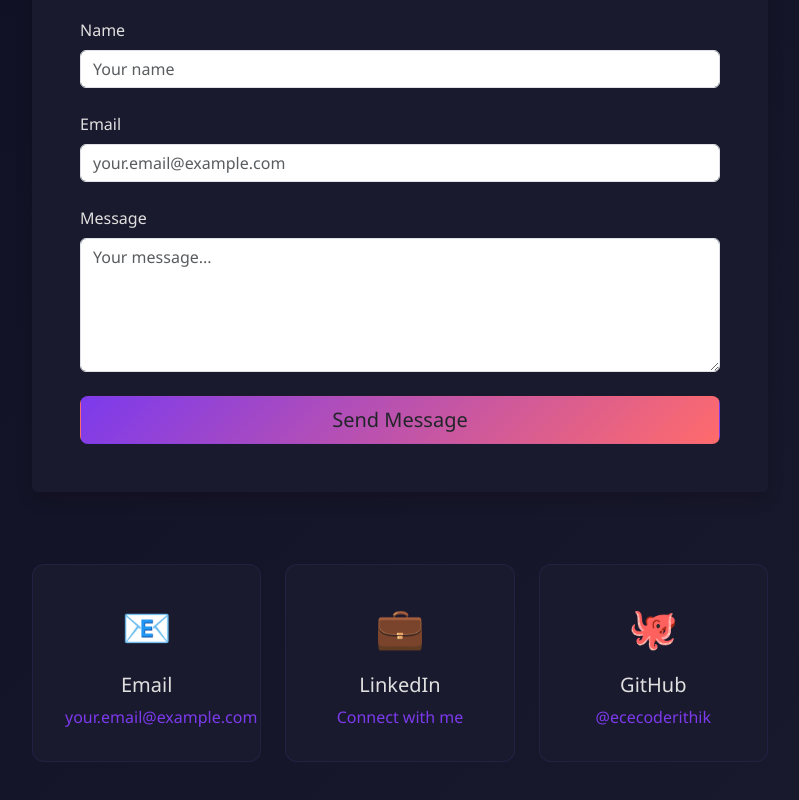
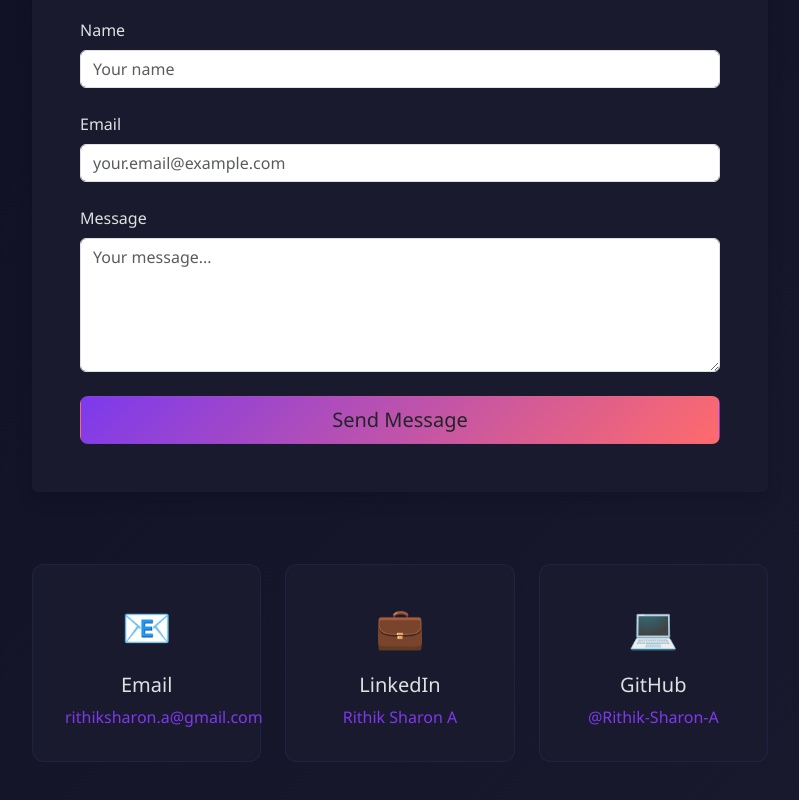
Before and after one commit to Rithik-Sharon-A/personal-portfolio, a React (Vite) app: page / in a window 1280 px wide. Shown: the part 3364-4164 px from the top of the page, without its empty margins (240-1039 px from the left). Built offline with nearby package versions, Linux system fonts and the light colour scheme.

Commit message:
Remove photo column from About section and verify Contact form

```diff
--- a/src/Contact.jsx
+++ b/src/Contact.jsx
@@ -128,8 +128,8 @@ function Contact() {
                 <div className="text-center contact-info-card">
                   <div className="contact-icon mb-3">📧</div>
                   <h5 style={{color: 'var(--text-color)'}}>Email</h5>
-                  <a href="mailto:your.email@example.com" style={{color: 'var(--accent-color)', textDecoration: 'none'}}>
-                    your.email@example.com
+                  <a href="mailto:rithiksharon.a@gmail.com" style={{color: 'var(--accent-color)', textDecoration: 'none'}}>
+                  rithiksharon.a@gmail.com
                   </a>
                 </div>
               </div>
@@ -137,17 +137,17 @@ function Contact() {
                 <div className="text-center contact-info-card">
                   <div className="contact-icon mb-3">💼</div>
                   <h5 style={{color: 'var(--text-color)'}}>LinkedIn</h5>
-                  <a href="https://linkedin.com/in/yourprofile" target="_blank" rel="noopener noreferrer" style={{color: 'var(--accent-color)', textDecoration: 'none'}}>
-                    Connect with me
+                  <a href="https://www.linkedin.com/in/rithik-sharon/" target="_blank" rel="noopener noreferrer" style={{color: 'var(--accent-color)', textDecoration: 'none'}}>
+                    Rithik Sharon A
                   </a>
                 </div>
               </div>
               <div className="col-md-4">
                 <div className="text-center contact-info-card">
-                  <div className="contact-icon mb-3">🐙</div>
+                  <div className="contact-icon mb-3">💻</div>
                   <h5 style={{color: 'var(--text-color)'}}>GitHub</h5>
-                  <a href="https://github.com/ececoderithik" target="_blank" rel="noopener noreferrer" style={{color: 'var(--accent-color)', textDecoration: 'none'}}>
-                    @ececoderithik
+                  <a href="https://github.com/Rithik-Sharon-A" target="_blank" rel="noopener noreferrer" style={{color: 'var(--accent-color)', textDecoration: 'none'}}>
+                    @Rithik-Sharon-A
                   </a>
                 </div>
               </div>
```
